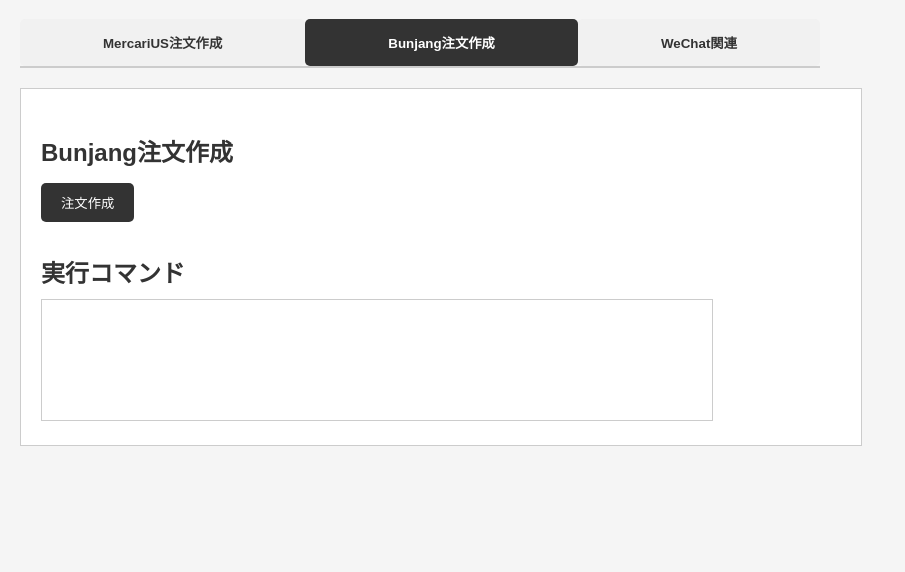
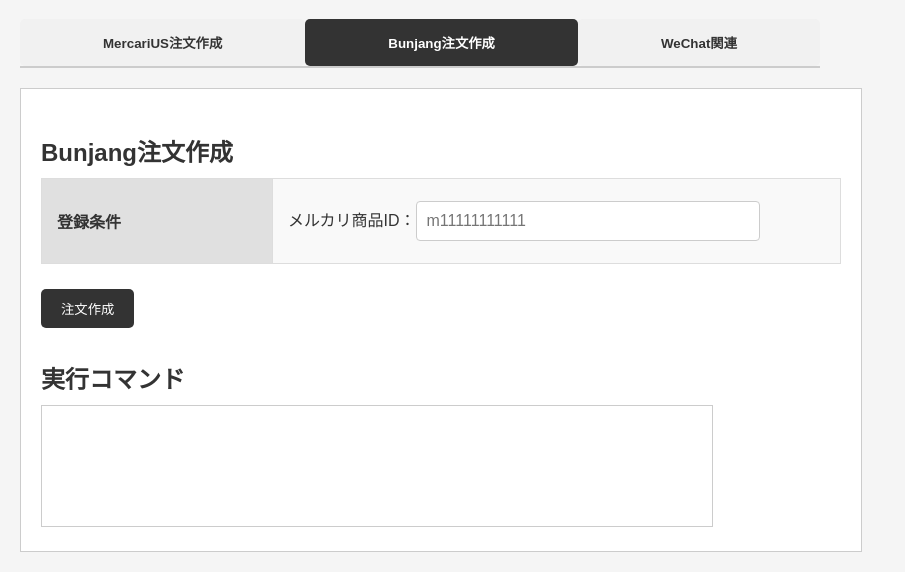
Before and after one commit to miura-t-bp/dejima-test-app, a Django app: page /shell/ in a window 1280 px wide, after a click on "Bunjang注文作成". Shown: the part 388-960 px from the top of the page, without its empty margins (0-905 px from the left). Before the commit the page ends 834 px from the top, so only its background shows below. Run offline with Django 3.2, Linux system fonts and the light colour scheme; parts of the project's set-up code (start-up, migrations or seed data) failed here and were passed over.

Commit message:
shellアプリのコマンド生成フォームにメルカリ商品IDを追加

```diff
--- a/shellapp/templates/shell_index.html
+++ b/shellapp/templates/shell_index.html
@@ -58,7 +58,8 @@
                 <tr>
                     <th>登録条件</th>
                     <td>
-                        <label for="item_count">登録個数：</label><input id="item_count" name="item_count" type="number" value="1" required>
+                        <label for="item_count">登録個数：</label><input id="item_count" name="item_count" type="number" value="1" required><br>
+                        <label for="item_id">メルカリ商品ID：</label><input id="item_id" name="item_id" placeholder="m11111111111">
                     </td>
                 </tr>
             </table>
@@ -73,6 +74,14 @@
     <div id="create_bunjang_order_form" class="formtabcontent" style="display:none;">
         <h3>Bunjang注文作成</h3>
         <form id="form_create_bunjang_order">
+            <table>
+                <tr>
+                    <th>登録条件</th>
+                    <td>
+                        <label for="item_id">メルカリ商品ID：</label><input id="item_id" name="item_id" placeholder="m11111111111">
+                    </td>
+                </tr>
+            </table>
             <button type="submit">注文作成</button>
         </form>
 
--- a/shellapp/utils.py
+++ b/shellapp/utils.py
@@ -8,12 +8,13 @@ def generate_cmd_for_create_mercarius_order(data):
     # 実行環境と作成する注文の商品数を取得
     env = data.get("env")
     item_count = data.get("item_count")
+    item_id = data.get("item_id")
 
     # 実行環境からドメインを取得
     domain = get_domain_by_env(env)
 
     # コマンドを生成し返す
-    cmd = f"bash shellapp/scripts/create_mercarius_order.sh {domain} {item_count}"
+    cmd = f"bash shellapp/scripts/create_mercarius_order.sh {domain} {item_count} {item_id}".strip()
     return {
         "cmd": cmd,
     }
@@ -21,12 +22,13 @@ def generate_cmd_for_create_mercarius_order(data):
 def generate_cmd_for_create_bunjang_order(data):
     # 実行環境を取得
     env = data.get("env")
+    item_id = data.get("item_id")
 
     # 実行環境からドメインを取得
     domain = get_domain_by_env(env)
 
     # コマンドを生成し返す
-    cmd = f"bash shellapp/scripts/create_bunjang_order.sh {domain}"
+    cmd = f"bash shellapp/scripts/create_bunjang_order.sh {domain} {item_id}".strip()
     return {
         "cmd": cmd,
     }
```
